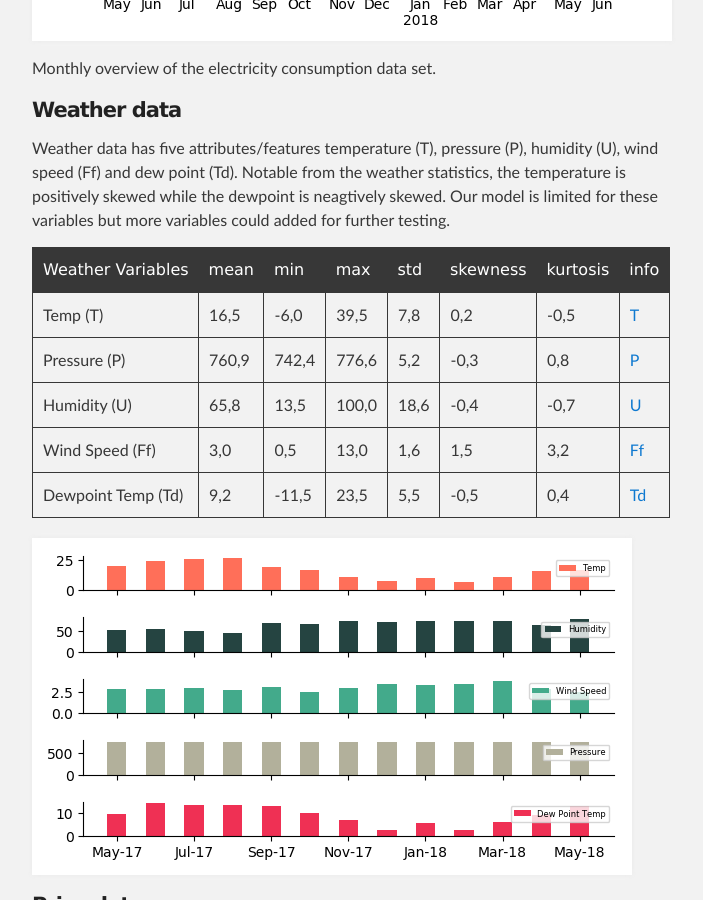
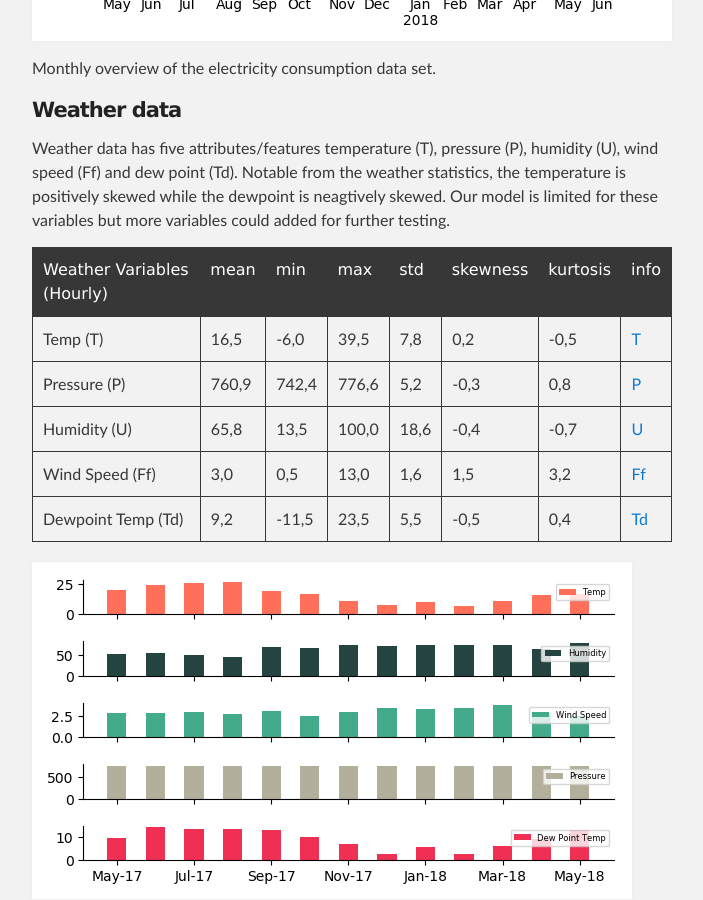
Before and after one commit to dmuiruri/ds_proj, a Jekyll site: the page built from docs/index.md, in a window 1280 px wide and 900 px high, scrolled down 1929 px. Shown: the whole window, without its empty margins (288-991 px from the left). Built offline with Jekyll 4.4.1, drawn with Linux system fonts in a browser that asks for light colours.

Commit message:
miscellaneous changes

```diff
--- a/docs/index.md
+++ b/docs/index.md
@@ -35,7 +35,7 @@ Monthly overview of the electricity consumption data set.
 
 Weather data has five attributes/features temperature (T), pressure (P), humidity (U), wind speed (Ff) and dew point (Td). Notable from the weather statistics, the temperature is positively skewed while the dewpoint is neagtively skewed. Our model is limited for these variables but more variables could added for further testing.
 
-| Weather Variables       | mean   | min   | max    | std   | skewness | kurtosis | info              |
+| Weather Variables (Hourly)| mean   | min   | max    | std   | skewness | kurtosis | info              |
 |:------------------------|:-------|:------|:-------|:------|:---------|:---------|:------------------|
 | Temp (T)                | 16,5	 | -6,0	 | 39,5	  | 7,8   |	0,2      | -0,5     |[T](https://en.wikipedia.org/wiki/Temperature) |
 | Pressure (P)            | 760,9	 | 742,4 | 776,6  | 5,2	  | -0,3	   |  0,8     |[P](https://en.wikipedia.org/wiki/Pressure) |
```
